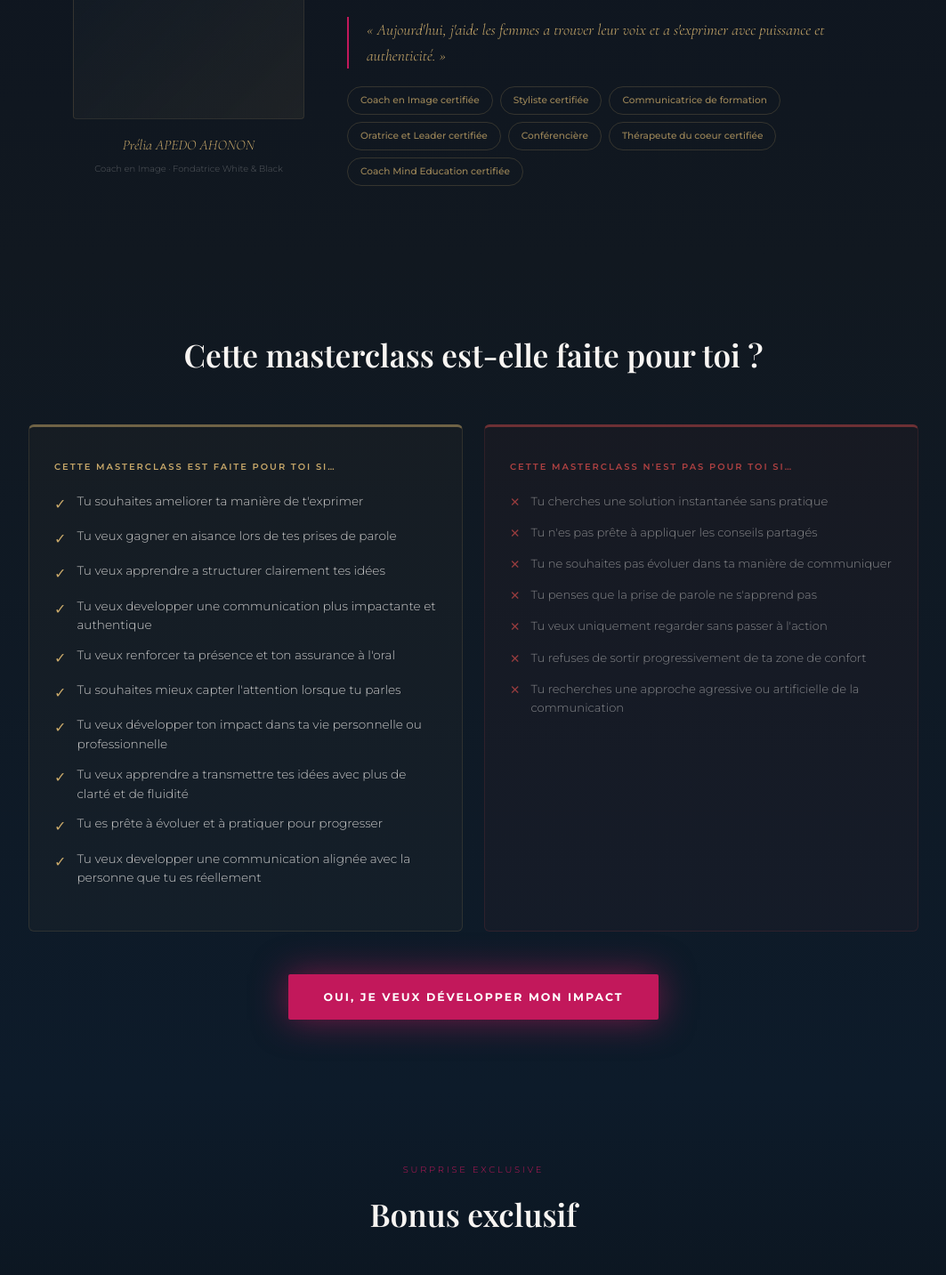
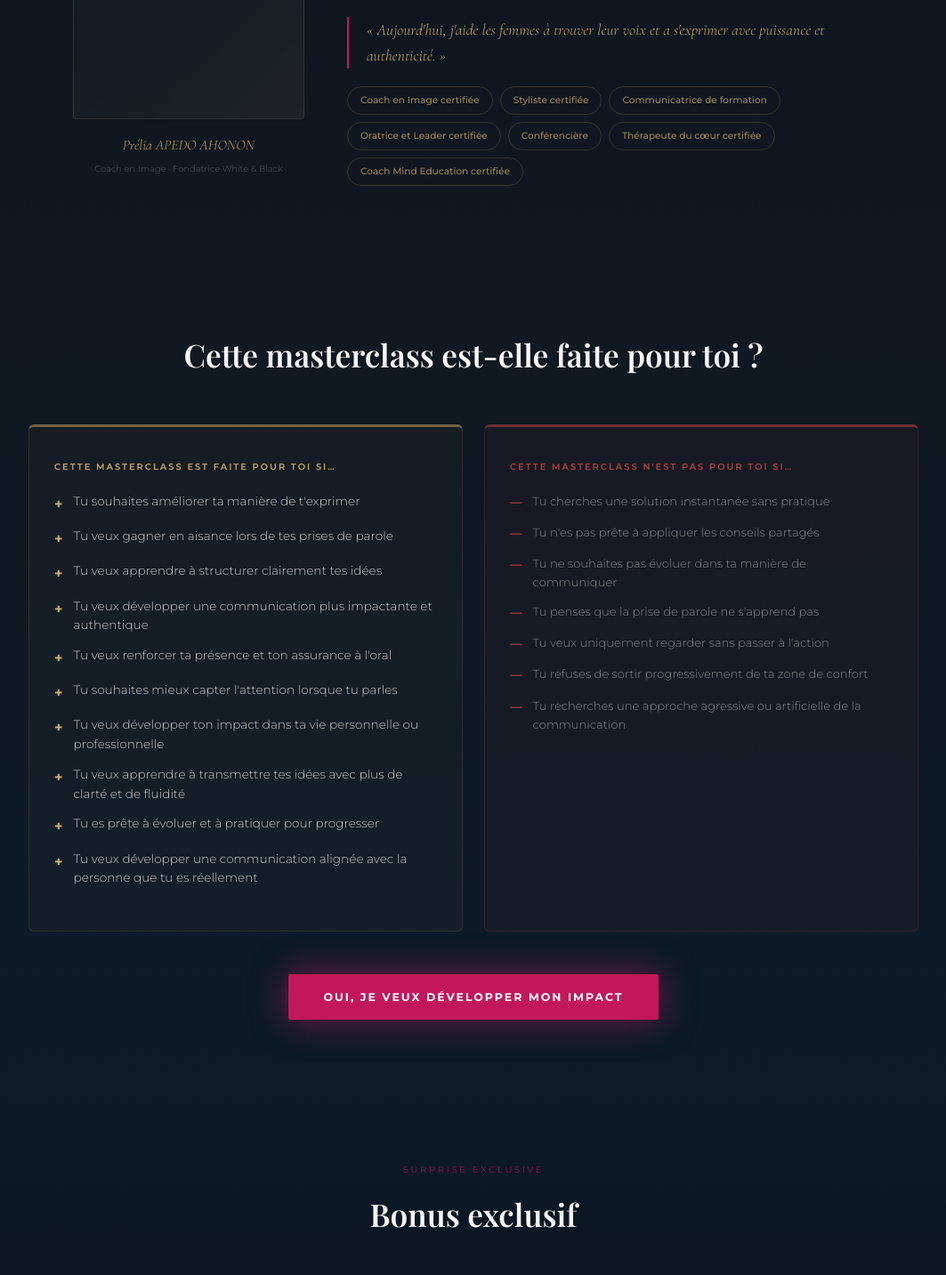
Before and after one commit to mourchidkarimou4-cpu/metamorphose-frontend, a React (Vite) app: page /masterclass-oratoire in a window 1280 px wide. Shown: the part 2460-3893 px from the top of the page at 89% size, without its empty margins (108-1171 px from the left). Built offline with nearby package versions, Linux system fonts and the light colour scheme; no server answers; a web font is replaced by a local one.

Commit message:
fix: suppression emojis + correction accents MasterclassOratoire

```diff
--- a/src/pages/MasterclassOratoire.jsx
+++ b/src/pages/MasterclassOratoire.jsx
@@ -215,7 +215,7 @@ function FormulaireInscription({ onSuccess }) {
 function MessageSucces({ inscrit, whatsappGroupe }) {
   return (
     <div style={{ textAlign:"center", padding:"40px 32px", background:"rgba(201,169,106,.05)", border:"1px solid rgba(201,169,106,.2)", borderRadius:"6px", animation:"fadeUp .6s both" }}>
-      <div style={{ width:"64px", height:"64px", borderRadius:"50%", background:"rgba(201,169,106,.15)", border:"2px solid rgba(201,169,106,.4)", display:"flex", alignItems:"center", justifyContent:"center", margin:"0 auto 20px", fontFamily:"var(--ff-t)", fontSize:"1.5rem", color:"var(--or)" }}>✓</div>
+      <div style={{ width:"64px", height:"64px", borderRadius:"50%", background:"rgba(201,169,106,.15)", border:"2px solid rgba(201,169,106,.4)", display:"flex", alignItems:"center", justifyContent:"center", margin:"0 auto 20px", fontFamily:"var(--ff-t)", fontSize:"1.5rem", color:"var(--or)" }}></div>
       <p style={{ fontFamily:"var(--ff-b)", fontSize:".65rem", letterSpacing:".22em", textTransform:"uppercase", color:"var(--or)", marginBottom:"12px" }}>Réservation confirmée</p>
       <h3 style={{ fontFamily:"var(--ff-t)", fontSize:"clamp(1.2rem,4vw,1.6rem)", fontWeight:600, marginBottom:"20px", lineHeight:1.3 }}>
         {inscrit?.prenom ? `Merci ${inscrit.prenom} !` : "Merci !"}<br/>
@@ -438,10 +438,10 @@ export default function MasterclassOratoire() {
             </div>
             <div className="two-col reveal" style={{ display:"grid", gridTemplateColumns:"1fr 1fr", gap:"16px", marginBottom:"40px" }}>
               {[
-                { mot:"Structuree", desc:"Un parcours clair et progressif pour avancer pas a pas." },
-                { mot:"Inspirante", desc:"Des enseignements concrets qui vous motivent a passer à l'action." },
-                { mot:"Concrete", desc:"Des outils directement applicables dans votre quotidien." },
-                { mot:"Accessible", desc:"Un moment ouvert a toutes, quel que soit votre niveau." },
+                { mot:"Structurée", desc:"Un parcours clair et progressif pour avancer pas à pas." },
+                { mot:"Inspirante", desc:"Des enseignements concrets qui vous motivent à passer à l'action." },
+                { mot:"Concrète", desc:"Des outils directement applicables dans votre quotidien." },
+                { mot:"Accessible", desc:"Un moment ouvert à toutes, quel que soit votre niveau." },
               ].map((item, i) => (
                 <div key={i} style={{ padding:"24px", background:"rgba(13,27,42,.4)", border:"1px solid rgba(201,169,106,.1)", borderTop:"2px solid var(--or)", borderRadius:"4px" }}>
                   <p style={{ fontFamily:"var(--ff-t)", fontSize:"1.1rem", fontWeight:600, color:"var(--or)", marginBottom:"8px" }}>{item.mot}</p>
@@ -485,16 +485,16 @@ export default function MasterclassOratoire() {
               </div>
               <div>
                 <p style={{ fontFamily:"var(--ff-b)", fontWeight:300, fontSize:".9rem", color:"rgba(248,245,242,.7)", lineHeight:1.85, marginBottom:"16px" }}>
-                  Je suis <strong style={{color:"var(--blanc)"}}>Prélia APEDO AHONON</strong>, Communicatrice de formation. Coach en Image, Conférencière, Oratrice et Leader Certifiee. Promotrice de la marque <strong style={{color:"var(--or)"}}>White & Black</strong> et Fondatrice du programme <strong style={{color:"var(--or)"}}>Méta'Morph'Ose</strong>.
+                  Je suis <strong style={{color:"var(--blanc)"}}>Prélia APEDO AHONON</strong>, Communicatrice de formation. Coach en Image, Conférencière, Oratrice et Leader Certifiée. Promotrice de la marque <strong style={{color:"var(--or)"}}>White & Black</strong> et Fondatrice du programme <strong style={{color:"var(--or)"}}>Méta'Morph'Ose</strong>.
                 </p>
                 <p style={{ fontFamily:"var(--ff-b)", fontWeight:300, fontSize:".9rem", color:"rgba(248,245,242,.7)", lineHeight:1.85, marginBottom:"24px" }}>
-                  J'accompagne les femmes a développer leur image, leur confiance et leur expression. Mon engagement : vous aider a devenir pleinement vous-même pour rayonner dans tous les aspects de votre vie.
+                  J'accompagne les femmes à développer leur image, leur confiance et leur expression. Mon engagement : vous aider à devenir pleinement vous-même pour rayonner dans tous les aspects de votre vie.
                 </p>
                 <blockquote style={{ fontFamily:"var(--ff-a)", fontStyle:"italic", fontSize:"1.1rem", color:"var(--or)", borderLeft:"2px solid var(--rose)", paddingLeft:"20px", lineHeight:1.65, marginBottom:"20px" }}>
-                  « Aujourd'hui, j'aide les femmes a trouver leur voix et a s'exprimer avec puissance et authenticité. »
+                  « Aujourd'hui, j'aide les femmes à trouver leur voix et a s'exprimer avec puissance et authenticité. »
                 </blockquote>
                 <div style={{ display:"flex", flexWrap:"wrap", gap:"8px" }}>
-                  {['Coach en Image certifiée','Styliste certifiée','Communicatrice de formation','Oratrice et Leader certifiée','Conférencière','Thérapeute du coeur certifiée','Coach Mind Education certifiée'].map((c,i) => (
+                  {['Coach en Image certifiée','Styliste certifiée','Communicatrice de formation','Oratrice et Leader certifiée','Conférencière','Thérapeute du cœur certifiée','Coach Mind Education certifiée'].map((c,i) => (
                     <span key={i} style={{ padding:"6px 14px", border:"1px solid rgba(201,169,106,.2)", borderRadius:"100px", fontFamily:"var(--ff-b)", fontSize:".66rem", color:"rgba(201,169,106,.75)", fontWeight:500 }}>{c}</span>
                   ))}
                 </div>
@@ -517,19 +517,19 @@ export default function MasterclassOratoire() {
                   Cette masterclass est faite pour toi si…
                 </p>
                 {[
-                  "Tu souhaites ameliorer ta manière de t'exprimer",
+                  "Tu souhaites améliorer ta manière de t'exprimer",
                   "Tu veux gagner en aisance lors de tes prises de parole",
-                  "Tu veux apprendre a structurer clairement tes idées",
-                  "Tu veux developper une communication plus impactante et authentique",
+                  "Tu veux apprendre à structurer clairement tes idées",
+                  "Tu veux développer une communication plus impactante et authentique",
                   "Tu veux renforcer ta présence et ton assurance à l'oral",
                   "Tu souhaites mieux capter l'attention lorsque tu parles",
                   "Tu veux développer ton impact dans ta vie personnelle ou professionnelle",
-                  "Tu veux apprendre a transmettre tes idées avec plus de clarté et de fluidité",
+                  "Tu veux apprendre à transmettre tes idées avec plus de clarté et de fluidité",
                   "Tu es prête à évoluer et à pratiquer pour progresser",
-                  "Tu veux developper une communication alignée avec la personne que tu es réellement",
+                  "Tu veux développer une communication alignée avec la personne que tu es réellement",
                 ].map((item, i) => (
                   <div key={i} style={{ display:"flex", gap:"12px", alignItems:"flex-start", marginBottom:"12px" }}>
-                    <span style={{ color:"var(--or)", flexShrink:0, fontSize:"1rem" }}>✓</span>
+                    <span style={{ color:"var(--or)", flexShrink:0, fontSize:"1rem", fontWeight:700 }}>+</span>
                     <p style={{ fontFamily:"var(--ff-b)", fontWeight:300, fontSize:".85rem", color:"rgba(248,245,242,.8)", lineHeight:1.6 }}>{item}</p>
                   </div>
                 ))}
@@ -550,7 +550,7 @@ export default function MasterclassOratoire() {
                   "Tu recherches une approche agressive ou artificielle de la communication",
                 ].map((item, i) => (
                   <div key={i} style={{ display:"flex", gap:"12px", alignItems:"flex-start", marginBottom:"12px" }}>
-                    <span style={{ fontFamily:"var(--ff-b)", fontSize:".85rem", fontWeight:700, color:"rgba(239,83,80,.6)", flexShrink:0 }}>✕</span>
+                    <span style={{ fontFamily:"var(--ff-b)", fontSize:".85rem", fontWeight:700, color:"rgba(239,83,80,.6)", flexShrink:0 }}>—</span>
                     <p style={{ fontFamily:"var(--ff-b)", fontWeight:300, fontSize:".82rem", color:"rgba(248,245,242,.5)", lineHeight:1.6 }}>{item}</p>
                   </div>
                 ))}
@@ -574,13 +574,13 @@ export default function MasterclassOratoire() {
             </div>
             <div className="reveal" style={{ padding:"40px 36px", background:"rgba(201,169,106,.04)", border:"1px solid rgba(201,169,106,.15)", borderTop:"3px solid var(--or)", borderRadius:"6px" }}>
               <p style={{ fontFamily:"var(--ff-b)", fontWeight:300, fontSize:".9rem", color:"rgba(248,245,242,.7)", lineHeight:1.85, marginBottom:"20px" }}>
-                Une surprise attend toutes les participantes à la masterclass… En participant a cette expérience, tu recevras également un guide exclusif offert :
+                Une surprise attend toutes les participantes à la masterclass… En participant à cette expérience, tu recevras également un guide exclusif offert :
               </p>
               <div style={{ padding:"24px", background:"rgba(255,255,255,.03)", border:"1px solid rgba(201,169,106,.1)", borderRadius:"4px", marginBottom:"24px", textAlign:"center" }}>
                 <p style={{ fontFamily:"var(--ff-t)", fontSize:"1.3rem", fontWeight:600, color:"var(--or)", marginBottom:"8px" }}>
-                  "L'Art de se Presenter avec Impact et Assurance"
+                  "L'Art de se Présenter avec Impact et Assurance"
                 </p>
-                <p style={{ fontFamily:"var(--ff-b)", fontWeight:300, fontSize:".78rem", color:"rgba(248,245,242,.4)" }}>Guide pratique exclusif offert a toutes les participantes</p>
+                <p style={{ fontFamily:"var(--ff-b)", fontWeight:300, fontSize:".78rem", color:"rgba(248,245,242,.4)" }}>Guide pratique exclusif offert à toutes les participantes</p>
               </div>
               <p style={{ fontFamily:"var(--ff-b)", fontWeight:400, fontSize:".85rem", color:"rgba(248,245,242,.7)", marginBottom:"16px" }}>
                 Un guide pratique conçu pour t'aider à :
@@ -588,7 +588,7 @@ export default function MasterclassOratoire() {
               {[
                 "Structurer une présentation claire et fluide",
                 "Faire une première impression plus marquante",
-                "Developper une présence plus assurée",
+                "Développer une présence plus assurée",
                 "Mieux communiquer ton identité et ta valeur",
               ].map((item, i) => (
                 <div key={i} style={{ display:"flex", gap:"12px", alignItems:"flex-start", marginBottom:"10px" }}>
```
